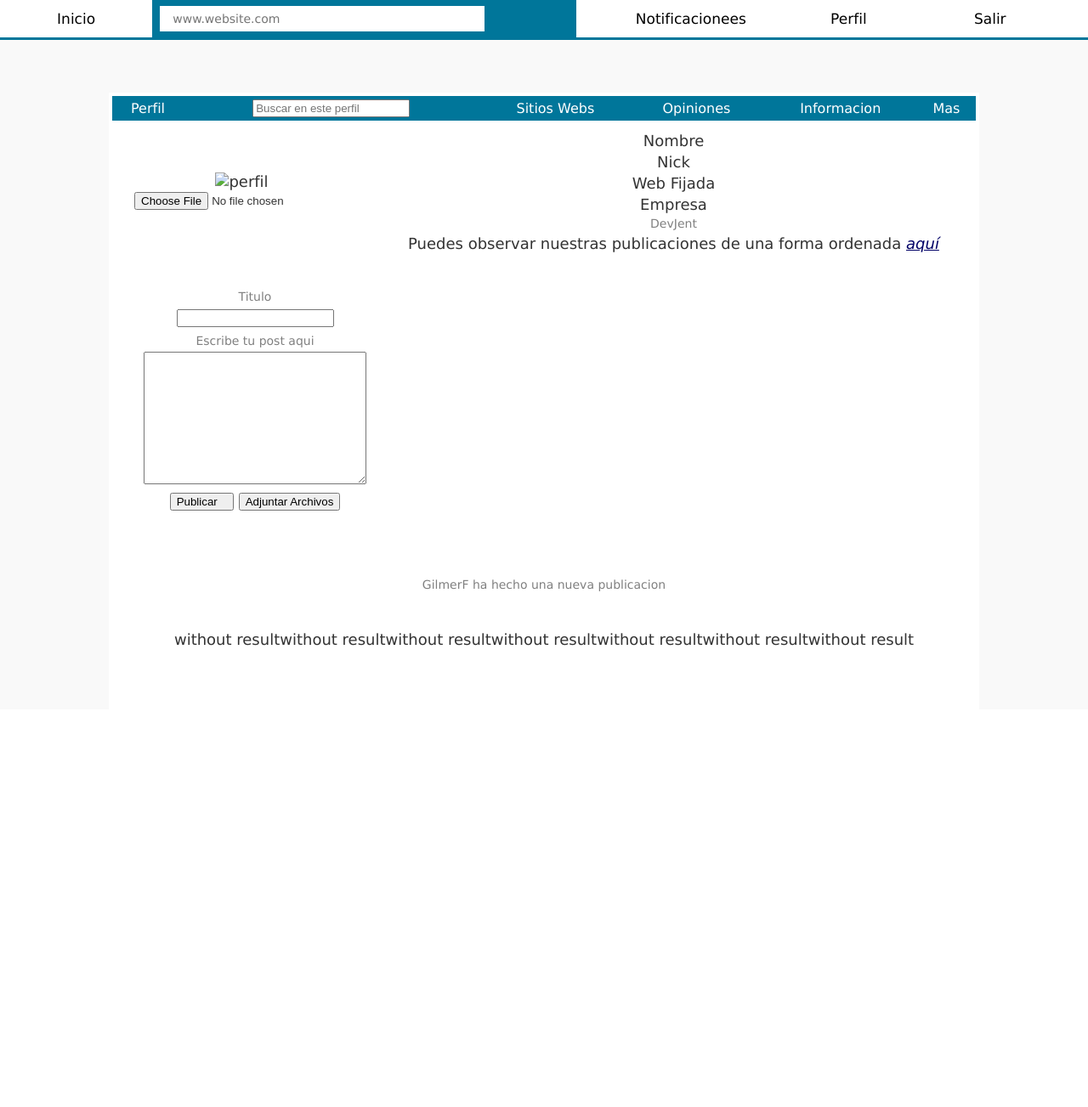
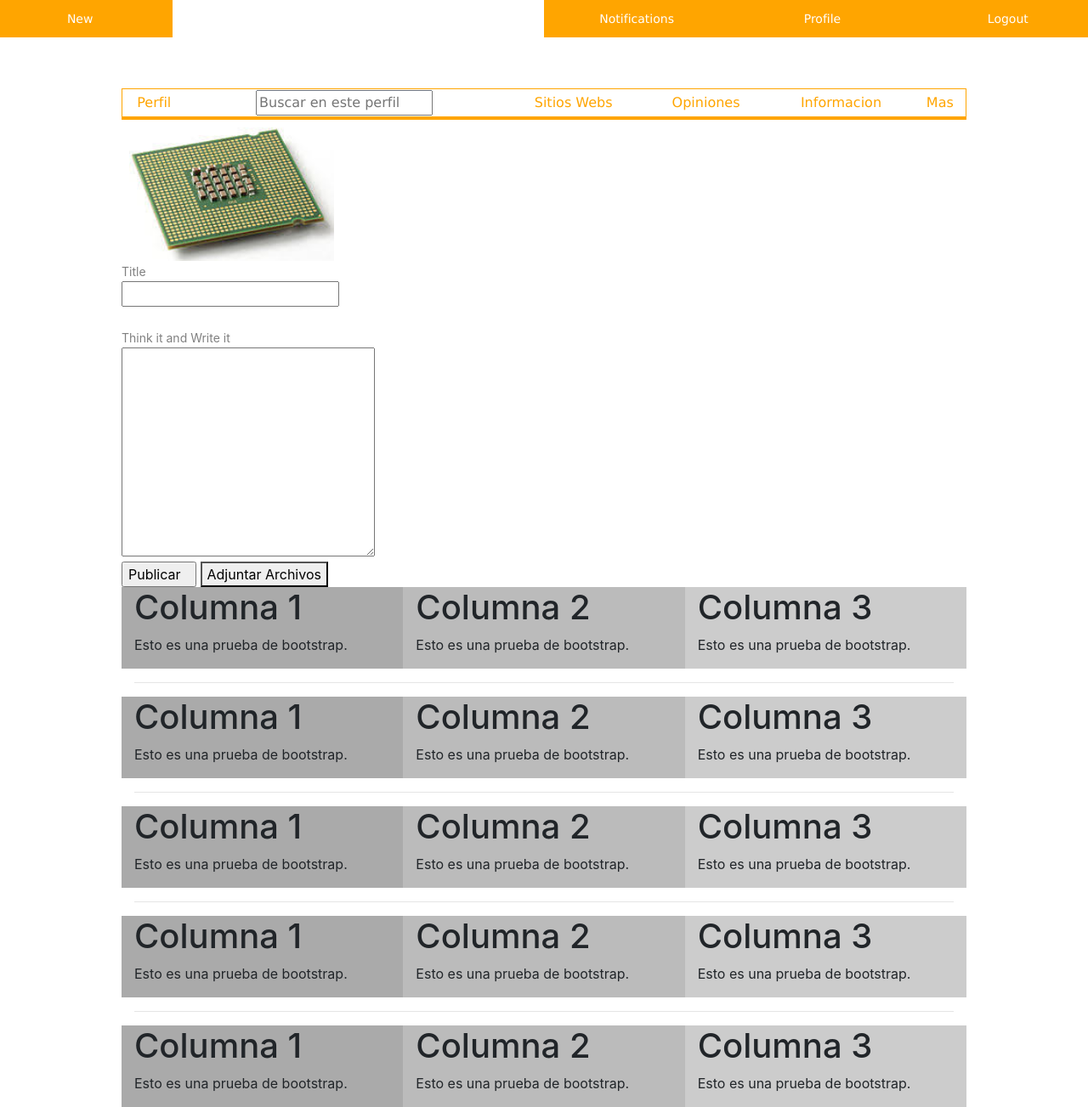
Before and after one commit to GilmerFranko/socialwebs, a PHP site: page /profile in a window 1280 px wide. Shown: the whole page at 85% size. Before the commit the page ends 760 px from the top, so only its background shows below. Run offline with PHP 8.4, Linux system fonts and the light colour scheme; a user stored in the database is signed in; data comes from the database, SQL or seed files in the repository; data that the repository does not hold is empty; some libraries are stand-ins or nearby versions.

Commit message:
CAMBIO DE ESTILO, SE RETIRO EL USO DE LAS TABLAS EN BARNAV Y SE INCLUYO CON EL FRAMEWORK BOOTSTRAP

```diff
--- a/view/barnav.php
+++ b/view/barnav.php
@@ -6,6 +6,7 @@
 <link href="/view/css/reglasgenerales.css" rel="stylesheet" type="text/css" />
 <link href="/view/css/allcolors.css" rel="stylesheet" type="text/css" />
 <link rel="shortcut icon" href="/favicn.png?v=<?php echo time() ?>" />
+	<link rel="stylesheet" href="/src/bootstrap4/css/bootstrap.min.css">
 <style type="text/css">
 #barnav {
 	/*background: -webkit-linear-gradient(var(--primarycolor) 80%,var(--secondcolor));*/
@@ -31,16 +32,14 @@
 	-o-transition: all .3s;
 	transition: all .3s;
 	border-radius: 0px;
-	position:fixed;
-	top:0;
-	left:0;
-	z-index:1;
+	color:var(--secondtextcolor);
 }
 .fonticon {
 	color: #E3E3E3;
 	font-size: 24px;
 }
 #barbusqueda {
+	padding: 7px;
 	border-radius: 0px;
 	background-color: var(--secondcolor);
 }
@@ -49,12 +48,11 @@
 	font-size: 30px;
 	font-style: bold;
 	height: 30px;
-	padding: 0;
+	padding: 4px 4px;
 	border:none;
 	outline:none;
 	color:gray;
 	font-size:14px;
-	padding-left:15px;
 	overflow:hidden;
 }
 #tablacontenido {
@@ -89,10 +87,6 @@
 	width: 100%;
 	overflow:hidden;
 }
-body,td,th {
-	font-family: Verdana, Geneva, sans-serif;
-	color: #333;
-}
 a {
 	font-style: italic;
 }
@@ -100,8 +94,8 @@
 	color: #06C;
 }
 .enlacesconcolorbar{
-	font-size:17px;
-	color:var(--textcolor);
+	font-size:14px;
+	color:var(--secondtextcolor);
 	text-decoration:none;
 	font-style:normal;
 	font-family:verdana, Geneva, sans-serif;
@@ -109,16 +103,16 @@
 .iconbar{
 	font-style:normal;
 	text-decoration:none;
-	color:var(--textcolor);
+	color:var(--secondtextcolor);
 	font-size:30px;
-	display: block;
+	display: inline-block;
 }
 .buttonsearch{
 	width:100%;
 	font-size:20px;
-	background-color:var(--seconcolor);
+	background-color:var(--secondcolor);
 	border:none;
-	color:var(--textcolor);
+	color:var(--secondtextcolor);
 }
 li{
 	list-style: none;
@@ -129,9 +123,83 @@
 </style>
 </head>
 <body bgcolor="#F3F3F3" link="#000066">
+<div class="row fixed-top align-items-center" id="barnav">
+	<div class="col-lg-2">
+		<li>
+			<a class="enlacesconcolorbar" href="/index"><span class="ri-fire-fill iconbar"></span>New</a>
+		</li>
+	</div>
+	<div class="col-lg-4" id="barbusqueda">
+		<li>
+			<div class="row align-items-center">
+				<div class="col-lg-8">
+					<input type="text" class="barrabuscar" id="formbuscar">
+				</div>
+				<div class="col-lg-4">
+					<button class="buttonsearch"><span class="ri-search-fill " style="color:var(--textcolor)"></span></button>
+				</div>
+			</div>
+
+		</li>
+	</div>
+	<div class="col-lg-2">
+		<li>
+			<a class="enlacesconcolorbar"  href="/notifications"><span class="ri-alert-fill iconbar"></span>Notifications</a>
+		</li>
+	</div>
+	<div class="col-lg-2">
+		<li>
+			<a class="enlacesconcolorbar"  href="/profile"><span class="ri-profile-fill iconbar"></span>Profile</a>
+		</li>
+	</div>
+	<div class="col-lg-2">
+		<li>
+			<a class="enlacesconcolorbar"  href="/logout"><span class="ri-logout-circle-fill iconbar"></span>Logout</a>
+		</li>
+	</div>
+</div>
+</nav>
+	<!--<div class="main">
+		<div class="row" id="barnav">
+			<div class="col-lg-2">
+				<li>
+					<a href="/index" class="iconbar"><span class="ri-fire-fill foticon iconbar"></span><a href="/index" class="enlacesconcolorbar">Inicio</a></a>
+				</li>
+			</div>
+			<div class="col-lg" id="barbusqueda">
+				<li>
+					<input name="formbuscar" type="text" class="barrabuscar" id="formbuscar" style="width:95%" placeholder="www.website.com" />
+					<button name="buttonsearch" class="buttonsearch"><span class="ri-search-fill" style="color:var(--primarycolor);"></span></button>
+				</li>
+			</div>
+			<div class="col-lg-2">
+				<li>
+					<a href="/notifications" class="iconbar">
+						<span class="ri-notification-fill foticon iconbar">
+						</span>
+						<a href="/notifications" class="enlacesconcolorbar" style="">Notificacionees</a>
+					</a>
+				</li>
+			</div>
+			<div class="col-lg-1">
+				<li>
+					<span class="ri-profile-fill iconbar">
+					</span>
+					<a href="/profile" cl-ass="enlacesconcolorbar" style="">Perfil</a>
+				</li>
+			</div>
+			<div class="col-lg-1">
+				<li>
+					<a href="/logout" class="iconbar">
+						<span class="ri-logout-circle-fill iconbar"></span>
+						<a href="/logout" class="enlacesconcolorbar" style="">Salir</a></a>
+				</li>
+			</div>
+		</div>
+	</div>
 <table width="100%" border="0" align="center" cellspacing="0" id="barnav">
   <tr>
-    <td width="14%" height="42"><li><a href="/index" class="iconbar"><span class="ri-fire-fill foticon iconbar"></span><a href="/index" class="enlacesconcolorbar">Inicio</a></a></li></td>
+    <td width="14%" height="42"></td>
     <td width="39%" id="barbusqueda">
       <div style="border:none">
         <label for="formbuscar"></label>
@@ -147,6 +215,6 @@
     <td width="8%"><li><span class="ri-profile-fill iconbar"></span><a href="/profile" class="enlacesconcolorbar" style="">Perfil</a></li></td>
     <td width="18%"><li><a href="/logout" class="iconbar"><span class="ri-logout-circle-fill iconbar"></span><a href="/logout" class="enlacesconcolorbar" style="">Salir</a></a></li></td>
   </tr>
-</table>
+</table>-->
 </body>
 </html>
--- a/view/css/allcolors.css
+++ b/view/css/allcolors.css
@@ -1,7 +1,9 @@
 :root{
 	--bodycolor:#f9f9f9;
-	--primarycolor:white;
-	--secondcolor:#00769A;
+	--primarycolor:orange;
+	--secondcolor:white;
 	--textcolor:black;
+	--secondtextcolor:white;
+	--grayborder:#D2D2D2;
 	/*#b70606rojo#c10303rojo#00769Aazulito#d9ca00amarillo*/
 }
--- a/view/css/csspageprofile.css
+++ b/view/css/csspageprofile.css
@@ -64,10 +64,22 @@
 			color:var(--textcolor);
 		}
 		.commentandreactions{
+			color:var(--textcolor);
 			border: none;
-			width: 70%;
 			background-color:var(--secondcolor);
 		}
 		.trpostprofile{
 			padding: 4px 0;
 		}
+		.photoandverify{
+			border:solid 1px #D2D2D2;
+		}
+		.posttable{
+			border-bottom-width: medium;
+			border-top-width: medium;
+			border-top-style: solid;
+			border-bottom-style: solid;
+			border-top-color:var(--secondcolor);
+			border-bottom-color:var(--secondcolor);
+			margin-bottom: 30px;
+		}
--- a/view/css/reglasgenerales.css
+++ b/view/css/reglasgenerales.css
@@ -26,7 +26,8 @@
 
 }
 .enlacesconcolor{
-	color:#069;
+	color:var(--primarycolor);
+	/*#069;azulbonito*/
 	text-decoration:none;
 	font-family:Verdana, Geneva, sans-serif;
 }
--- a/view/profile/profile.php
+++ b/view/profile/profile.php
@@ -8,6 +8,7 @@
 	<link rel="stylesheet" href="/view/css/tablestyles.css">
 	<link rel="stylesheet" href="/src/fonts/remixicon.css">
 	<link rel="stylesheet" href="/view/css/csspageprofile.css">
+	<link rel="stylesheet" href="/src/bootstrap4/css/bootstrap.min.css">
 	<script src="/view/script/jquery-3.4.1.min.js"></script>
 	<script src="/view/script/getsetreactions.js"></script>
 	<title>Perfil</title>
@@ -78,7 +79,8 @@
 		echo "string";
 	}
 	?>
-	<section class="section" align="center">
+	<section class="section" align="">
+		<div class="container">
 		<table cellspacing="3" class="containprofile" width="100%" border="0">
 			<tr>
 				<td>
@@ -87,155 +89,127 @@
 							<td><a href="#" class="enlaces2bar">Perfil</a></td>
 							<td><input type="text" placeholder="Buscar en este perfil"></td>
 							<td><a href="/profile/websites" class="enlaces2bar">Sitios Webs</a></td>
-							<td><a href="#" class="enlaces2bar">Opiniones</a></td>
+							<td><a href="/view/profile/opinions(prueba).php" class="enlaces2bar">Opiniones</a></td>
 							<td><a href="#" class="enlaces2bar">Informacion</a></td>
 							<td><a href="profile/settings" class="enlaces2bar">Mas</a></td>
 						</tr>
 					</table>
 				</td>
 			</tr>
-			<tr>
-				<td>
-					<table cellpadding="0" width="100%">
-						<tr>
-							<td width="30%">
-								<table class="prueba" cellpadding="0">
-									<tr>
-										<td>
-											<div id="photoandverify">
-												<img src="<?php echo $data->pictureprofile;?>"alt="perfil" width="200px" onclick="showinfoimg(<?php echo $data->pictureprofile;?>)">
-												<input type="file" file="<?php echo $data->pictureprofile;?>">
+		</table>
+				<div class="row">
+					<div class="col-lg-4">
+						<img src="<?php echo $data->pictureprofile;?>"alt="perfil" width="250px" onclick="showinfoimg(<?php echo $data->pictureprofile;?>)"/>
+					</div>
+				</div>
+				<div class="row">
+					<div class="col-lg-4">
+						<a href="#" class="socialnets"><span class="ri-whatsapp-fill iconwhatsapp"></span></a>
+						<a href="#" class="socialnets"><span class="ri-facebook-box-fill iconfacebook"></span></a>
+						<a href="#" class="socialnets"><span class="ri-github-fill icongithub"></span></a>
+					</div>
+				</div>
+				<div class="row">
+					<div class="col-lg-4">
+						<form action="" id="formtopost" method="post">
+							<span class="info">Title</span><br>
+							<input type="text" name="titlepost" placeholder=""><br>
+							<input type="hidden" name="userid" value="<?php echo $_SESSION['id'];?>"><br>
+							<span class="info">Think it and Write it</span><br>
+							<textarea name="contentpost" id="" cols="27" rows="10"></textarea><br>
+							<input type="submit" value="Publicar	">
+							<button>Adjuntar Archivos</button>
+						</form>
+					</div>
+					</div>
+					<div style="" align="center" >
+						<span class="beforeafter"></span>
+					</div>
+		<div class="container">
+    <div class="row">
+      <div class="col-xl-4"  style="background-color:#aaa">
+        <h1>Columna 1</h1>
+        <p>Esto es una prueba de bootstrap.</p>
+      </div>
+      <div class="col-xl-4"  style="background-color:#bbb">
+        <h1>Columna 2</h1>
+        <p>Esto es una prueba de bootstrap.</p>
+      </div>
+      <div class="col-xl-4"  style="background-color:#ccc">
+        <h1>Columna 3</h1>
+        <p>Esto es una prueba de bootstrap.</p>
+      </div>
+    </div>
 
-												<!--agg foto perfil-->
-											</div>
-										</td>
-										<td>
-											<a href="#" class="stateverify">
-												<i class="ri-whatsapp-fill">
-												</i>
-											</a>
-												<br>
-												<a href="#" class="stateverify">
-													<i class="ri-facebook-box-fill stateverify">
-													</i>
-												</a>
-												<br>
-												<a href="#" class="stateverify">
-													<i class="ri-twitter-fill stateverify" >
+    <hr>
 
-													</i>
-												</a>
+    <div class="row">
+      <div class="col-lg-4"  style="background-color:#aaa">
+        <h1>Columna 1</h1>
+        <p>Esto es una prueba de bootstrap.</p>
+      </div>
+      <div class="col-lg-4"  style="background-color:#bbb">
+        <h1>Columna 2</h1>
+        <p>Esto es una prueba de bootstrap.</p>
+      </div>
+      <div class="col-lg-4"  style="background-color:#ccc">
+        <h1>Columna 3</h1>
+        <p>Esto es una prueba de bootstrap.</p>
+      </div>
+    </div>
 
-										</td><!--agg las redes sociales-->
-									</tr>
-									<tr>
-										<td>
-											<a href="#" class="socialnets"><span class="ri-whatsapp-fill iconwhatsapp"></span></a>
-											<a href="#" class="socialnets"><span class="ri-facebook-box-fill iconfacebook"></span></a>
-											<a href="#" class="socialnets"><span class="ri-github-fill icongithub"></span></a>
-										</td>
-										<td>
-											<i class="ri-messenger-fill"></i>
-										</td>
-									</tr>
-								</table>
-							</td>
-							<td width="100%">
-								<table style="background-color:white;" width="100%">
-									<tr>
-										<td>
-											<span>Nombre</span>
-											<br>
-											<span class="info"><?php echo $data->name;?></span>
-										</td>
-									</tr>
-									<tr>
-										<td>
-											<span>Nick</span>
-											<br>
-											<span class="info"><?php echo $data->nick;?></span>
-										</td>
+    <hr>
 
-									</tr>
-									<tr>
-										<td>
-											<span>Web Fijada</span>
-											<br>
-											<span class="info"><?php echo $data->email;?></span>
-										</td>
-									</tr>
-									<tr>
-										<td>
-											<span>Empresa</span>
-											<br>
-											<span class="info">DevJent</span>
-										</td>
-									</tr>
-									<tr>
-										<td>
-											<span class="ri-information-line">Puedes observar nuestras publicaciones de una forma ordenada <a href="#">aquí</a></span>
-										</td>
-									</tr>
-								</table>
-							</td>
-						</tr>
-						<tr>
-							<td colspan="2">
-								<table id="tableposts" width="100%" cellpadding="30">
-									<tr>
-										<td colspan="2">
-											<table id="tablemakepost">
-												<form action="" id="formtopost" method="post">
-													<tr>
-														<td>
-															<span class="info">Titulo</span>
-														</td>
-													</tr>
-														<tr>
-															<td>
-																<input type="text" name="titlepost" placeholder="">
-																<input type="hidden" name="userid" value="<?php echo $_SESSION['id'];?>">
-															</td>
-														</tr>
-														<tr>
-															<td>
-																<span class="info">Escribe tu post aqui</span>
-															</td>
-														</tr>
-														<tr>
-															<td>
-																<textarea name="contentpost" id="" cols="30" rows="10"></textarea>
-															</td>
-														</tr>
-														<tr>
-															<td>
-																<input type="submit" value="Publicar	">
-																<button>Adjuntar Archivos</button>
-															</td>
+    <div class="row">
+      <div class="col-md-4"  style="background-color:#aaa">
+        <h1>Columna 1</h1>
+        <p>Esto es una prueba de bootstrap.</p>
+      </div>
+      <div class="col-md-4"  style="background-color:#bbb">
+        <h1>Columna 2</h1>
+        <p>Esto es una prueba de bootstrap.</p>
+      </div>
+      <div class="col-md-4"  style="background-color:#ccc">
+        <h1>Columna 3</h1>
+        <p>Esto es una prueba de bootstrap.</p>
+      </div>
+    </div>
 
-														</tr>
-													</form>
-											</table>
-										</td>
-									</tr>
-									<tr>
-										<td>
-											<p class="info"> GilmerF ha hecho una nueva publicacion</p>
-										</td>
-									</tr>
-									<tr class="beforeafter">
-										<td>
+    <hr>
 
-											<tr class=""></tr>
-										</td>
-									</tr>
-								</table>
-							</td>
-						</tr>
-					</table>
-				</td>
-			</tr>
-		</table>
+    <div class="row">
+      <div class="col-sm-4"  style="background-color:#aaa">
+        <h1>Columna 1</h1>
+        <p>Esto es una prueba de bootstrap.</p>
+      </div>
+      <div class="col-sm-4"  style="background-color:#bbb">
+        <h1>Columna 2</h1>
+        <p>Esto es una prueba de bootstrap.</p>
+      </div>
+      <div class="col-sm-4"  style="background-color:#ccc">
+        <h1>Columna 3</h1>
+        <p>Esto es una prueba de bootstrap.</p>
+      </div>
+    </div>
+
+    <hr>
+
+    <div class="row">
+      <div class="col-lg-4"  style="background-color:#aaa">
+        <h1>Columna 1</h1>
+        <p>Esto es una prueba de bootstrap.</p>
+      </div>
+      <div class="col-lg-4"  style="background-color:#bbb">
+        <h1>Columna 2</h1>
+        <p>Esto es una prueba de bootstrap.</p>
+      </div>
+      <div class="col-lg-4"  style="background-color:#ccc">
+        <h1>Columna 3</h1>
+        <p>Esto es una prueba de bootstrap.</p>
+      </div>
+    </div>
+
+  </div>
 	</section>
 </body>
 </html>
--- a/view/profile/viewtopostinprofile.php
+++ b/view/profile/viewtopostinprofile.php
@@ -91,33 +91,36 @@
 			$x=6;
 			return false;
 		}
-		if(strlen($page[$x][2])>=320){ //si el parrafo pasa los n numeros de caracteres lo corta
-			$page[$x][2]=substr($page[$x][2],0,320);
-			$page[$x][2]=$page[$x][2] . "... <a href='#' class='enlacessincolor'>Ver mas</a>";
+		if(strlen($page[$x][3])>=320){ //si el parrafo pasa los n numeros de caracteres lo corta
+			$page[$x][3]=substr($page[$x][3],0,320);
+			$page[$x][3]=$page[$x][3] . "... <a href='#' class='enlacessincolor'>Ver mas</a>";
 
 		}
  ?>
- <tr class="trpostprofile">
-	<td>
-		<table width="100%" align="center" style="background-color: whitesmoke"  class="posttable">
-			<tr>
-				<td width="30%">
-					<img src="/src/img/backgrounds/background2.jpg" alt="ejemplo" width="200px">
-				</td>
-				<td width="70%">
-					<table width="100%">
-						<tr>
-							<td>
-								<a href="/view/profile/viewtopost.php?idurlpost='<?php echo $page[$x][0]?>'" class="enlacesconcolor"><h3><?php echo $page[$x][1];?><!--title--></h3></a>
-							</td>
-						</tr>
-						<tr>
-							<td width="100%"><span><?php echo $page[$x][2];?></span></td>
-						</tr>
-						<tr>
-							<td align="center">
-								<div class="commentandreactions">
-									<i class="ri-dislike-fill" id="<?php echo 'like'.$page[$x][0];?>" onclick="liked(<?php echo $page[$x][1];?>,<?php echo $page[$x][0]?>)">
+ <div class="row">
+ 	<div class="col-lg-4">
+		<a href="/view/profile/viewtopost.php?idurlpost='<?php echo $page[$x][0]?>'" class="enlacesconcolor"><h3><?php echo $page[$x][2];?><!--title--></h3></a>
+	</div>
+</div>
+<div class="row">
+	<div class="col-lg-4">
+		<img src="/src/img/backgrounds/background2.jpg" alt="ejemplo" width="100%	">
+	</div>
+<div class="row">
+	<div class="col-lg-4">
+		<span><?php echo $page[$x][3];?></span>
+	</div>
+</div>
+<div class="row">
+	<div class="col-lg-4">
+		<div class="commentandreactions" width="100%" align="center">
+			<i class="ri-dislike-fill ilike" id="<?php echo 'like'.$page[$x][0];?>" onclick="liked(<?php echo $page[$x][1];?>,<?php echo $page[$x][0]?>)">
+						<!--con este script system podra saber que icono poner segun si es like o no-->
+				<script>
+					$(document).ready(function() {
+						liked(<?php echo $page[$x][1];?>,<?php echo $page[$x][0]?>)
+					});
+				</script>
 				<?php
 				 	$getsetlikes->getnumlikesof($page[$x][1],$page[$x][0]);
 					echo $getsetlikes->devuelvenumfila;
@@ -125,16 +128,12 @@
 
 				</i><!--imprime los like que lleva esta publicacion-->
 				<i class="ri-dislike-line" id="unlike"></i><button>Comentar</button>
+		</div>
+	</div>
+</div>
 
-								</div>
-							</td>
-						</tr>
-					</table>
-				</td>
-			</tr>
-		</table>
-	</td>
-</tr>
+
+
 <?php
 	}//fin for
 
```
Also changed, not shown: view/profile/opinions(prueba).php (added, +107 -0 lines), view/script/getsetreactions.js (+10 -1 lines), users/user13/profile.png (added). Lines whose indentation alone changed are shown as unchanged.
